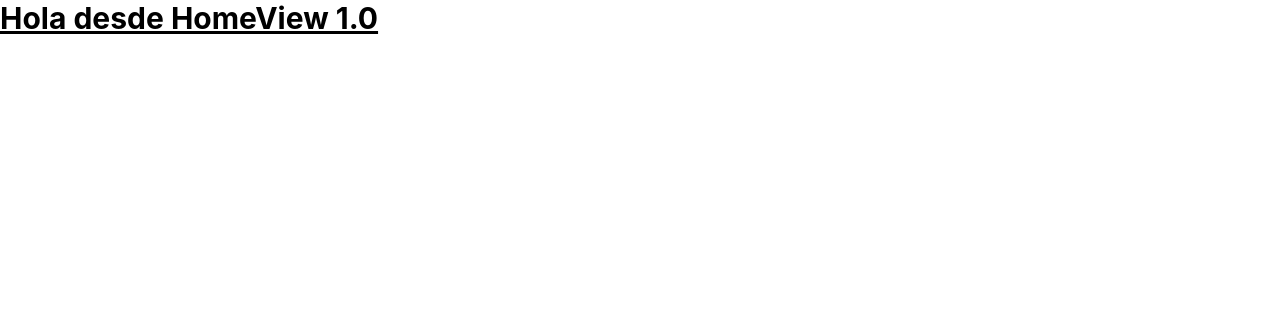
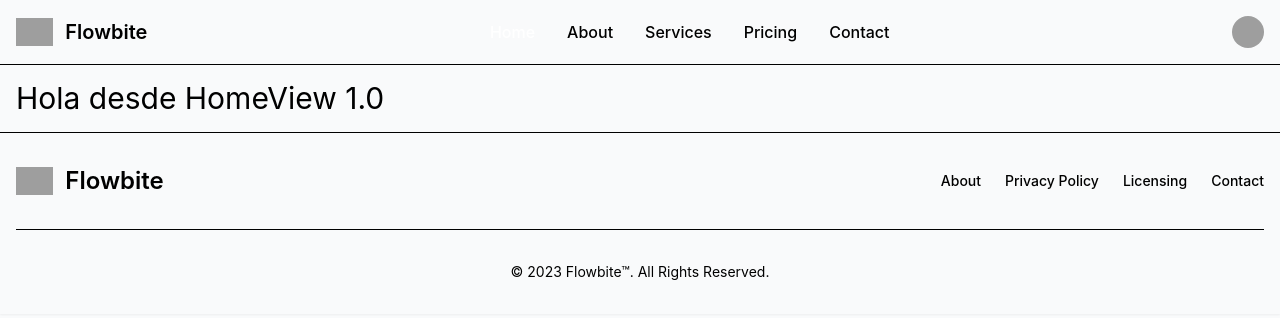
Before and after one commit to stivenfon97/vue-codersfree, a Vue app: page / in a window 1280 px wide. Shown: the top 318 px of the page. Built offline with nearby package versions, Linux system fonts and the light colour scheme; grey boxes are pictures that could not be loaded.

Commit message:
implementacion layout del home inicial

```diff
--- a/index.html
+++ b/index.html
@@ -6,7 +6,7 @@
     <meta name="viewport" content="width=device-width, initial-scale=1.0">
     <title>Vite App</title>
   </head>
-  <body>
+  <body class="bg-gray-50">
     <div id="app"></div>
     <script type="module" src="/src/main.js"></script>
   </body>
--- /dev/null
+++ b/src/layouts/public/PublicLayout.vue
@@ -0,0 +1,19 @@
+<script setup>
+   import { RouterLink, RouterView } from 'vue-router'
+import PublicNav from './components/PublicNav.vue';
+import PublicFooter from './components/PublicFooter.vue';
+</script>
+
+<template>
+
+
+   <PublicNav></PublicNav>
+
+   <div class="max-w-screen-xl mx-auto p-4 pt-20">
+      <RouterView></RouterView>
+   </div>
+
+   <PublicFooter></PublicFooter>
+
+
+</template>
--- /dev/null
+++ b/src/layouts/public/components/PublicFooter.vue
@@ -0,0 +1,28 @@
+<template>
+   <footer class="bg-neutral-primary-soft rounded-base shadow-xs border-t">
+      <div class="w-full max-w-screen-xl mx-auto p-4 md:py-8">
+         <div class="sm:flex sm:items-center sm:justify-between">
+               <a href="https://flowbite.com/" class="flex items-center mb-4 sm:mb-0 space-x-3 rtl:space-x-reverse">
+                  <img src="https://flowbite.com/docs/images/logo.svg" class="h-7" alt="Flowbite Logo" />
+                  <span class="text-heading self-center text-2xl font-semibold whitespace-nowrap">Flowbite</span>
+               </a>
+               <ul class="flex flex-wrap items-center mb-6 text-sm font-medium text-body sm:mb-0">
+                  <li>
+                     <a href="#" class="hover:underline me-4 md:me-6">About</a>
+                  </li>
+                  <li>
+                     <a href="#" class="hover:underline me-4 md:me-6">Privacy Policy</a>
+                  </li>
+                  <li>
+                     <a href="#" class="hover:underline me-4 md:me-6">Licensing</a>
+                  </li>
+                  <li>
+                     <a href="#" class="hover:underline">Contact</a>
+                  </li>
+               </ul>
+         </div>
+         <hr class="my-6 border-default sm:mx-auto lg:my-8" />
+         <span class="block text-sm text-body sm:text-center">© 2023 <a href="https://flowbite.com/" class="hover:underline">Flowbite™</a>. All Rights Reserved.</span>
+      </div>
+   </footer>
+</template>
--- /dev/null
+++ b/src/layouts/public/components/PublicNav.vue
@@ -0,0 +1,60 @@
+<template>
+   <nav class="bg-neutral-primary fixed w-full z-20 top-0 start-0 border-b border-default mb-7">
+      <div class="max-w-screen-xl flex flex-wrap items-center justify-between mx-auto p-4">
+         <a href="https://flowbite.com/" class="flex items-center space-x-3 rtl:space-x-reverse">
+               <img src="https://flowbite.com/docs/images/logo.svg" class="h-7" alt="Flowbite Logo" />
+               <span class="self-center text-xl text-heading font-semibold whitespace-nowrap">Flowbite</span>
+         </a>
+         <div class="flex items-center md:order-2 space-x-3 md:space-x-0 rtl:space-x-reverse">
+               <button type="button" class="flex text-sm bg-neutral-primary rounded-full md:me-0 focus:ring-4 focus:ring-neutral-tertiary" id="user-menu-button" aria-expanded="false" data-dropdown-toggle="user-dropdown" data-dropdown-placement="bottom">
+               <span class="sr-only">Open user menu</span>
+               <img class="w-8 h-8 rounded-full" src="https://flowbite.com/docs/images/people/profile-picture-5.jpg" alt="user photo">
+               </button>
+               <!-- Dropdown menu -->
+               <div class="z-50 hidden bg-neutral-primary-medium border border-default-medium rounded-base shadow-lg w-44" id="user-dropdown">
+               <div class="px-4 py-3 text-sm border-b border-default">
+                  <span class="block text-heading font-medium">Joseph McFall</span>
+                  <span class="block text-body truncate">name@flowbite.com</span>
+               </div>
+               <ul class="p-2 text-sm text-body font-medium" aria-labelledby="user-menu-button">
+                  <li>
+                     <a href="#" class="inline-flex items-center w-full p-2 hover:bg-neutral-tertiary-medium hover:text-heading rounded">Dashboard</a>
+                  </li>
+                  <li>
+                     <a href="#" class="inline-flex items-center w-full p-2 hover:bg-neutral-tertiary-medium hover:text-heading rounded">Settings</a>
+                  </li>
+                  <li>
+                     <a href="#" class="inline-flex items-center w-full p-2 hover:bg-neutral-tertiary-medium hover:text-heading rounded">Earnings</a>
+                  </li>
+                  <li>
+                     <a href="#" class="inline-flex items-center w-full p-2 hover:bg-neutral-tertiary-medium hover:text-heading rounded">Sign out</a>
+                  </li>
+               </ul>
+               </div>
+               <button data-collapse-toggle="navbar-user" type="button" class="inline-flex items-center p-2 w-10 h-10 justify-center text-sm text-body rounded-base md:hidden hover:bg-neutral-secondary-soft hover:text-heading focus:outline-none focus:ring-2 focus:ring-neutral-tertiary" aria-controls="navbar-user" aria-expanded="false">
+               <span class="sr-only">Open main menu</span>
+               <svg class="w-6 h-6" aria-hidden="true" xmlns="http://www.w3.org/2000/svg" width="24" height="24" fill="none" viewBox="0 0 24 24"><path stroke="currentColor" stroke-linecap="round" stroke-width="2" d="M5 7h14M5 12h14M5 17h14"/></svg>
+               </button>
+         </div>
+         <div class="items-center justify-between hidden w-full md:flex md:w-auto md:order-1" id="navbar-user">
+            <ul class="font-medium flex flex-col p-4 md:p-0 mt-4 border border-default rounded-base bg-neutral-secondary-soft md:flex-row md:space-x-8 rtl:space-x-reverse md:mt-0 md:border-0 md:bg-neutral-primary">
+               <li>
+               <a href="#" class="block py-2 px-3 text-white bg-brand rounded md:bg-transparent md:text-fg-brand md:p-0" aria-current="page">Home</a>
+               </li>
+               <li>
+               <a href="#" class="block py-2 px-3 text-heading rounded hover:bg-neutral-tertiary md:hover:bg-transparent md:border-0 md:hover:text-fg-brand md:p-0 md:dark:hover:bg-transparent">About</a>
+               </li>
+               <li>
+               <a href="#" class="block py-2 px-3 text-heading rounded hover:bg-neutral-tertiary md:hover:bg-transparent md:border-0 md:hover:text-fg-brand md:p-0 md:dark:hover:bg-transparent">Services</a>
+               </li>
+               <li>
+               <a href="#" class="block py-2 px-3 text-heading rounded hover:bg-neutral-tertiary md:hover:bg-transparent md:border-0 md:hover:text-fg-brand md:p-0 md:dark:hover:bg-transparent">Pricing</a>
+               </li>
+               <li>
+               <a href="#" class="block py-2 px-3 text-heading rounded hover:bg-neutral-tertiary md:hover:bg-transparent md:border-0 md:hover:text-fg-brand md:p-0 md:dark:hover:bg-transparent">Contact</a>
+               </li>
+            </ul>
+         </div>
+      </div>
+   </nav>
+</template>
--- a/src/modules/public/submodules/home/views/HomeView.vue
+++ b/src/modules/public/submodules/home/views/HomeView.vue
@@ -1,5 +1,5 @@
 <template>
-   <h1 class="text-3xl font-bold underline">
+   <h1 class="text-3xl">
       Hola desde HomeView 1.0
    </h1>
 </template>
--- a/src/router/index.js
+++ b/src/router/index.js
@@ -9,14 +9,17 @@ const router = createRouter({
   routes: [
     {
       path: '/',
+      component: () => import('@/layouts/public/PublicLayout.vue'),
       children:  publicRoutes,
     },
     {
       path: '/auth',
+      component: () => import('@/layouts/auth/AuthLayout.vue'),
       children: authRoutes,
     },
     {
       path: '/admin',
+      component: () => import('@/layouts/admin/AdminLayout.vue'),
       children: adminRoutes,
     }
   ],
```
Also changed, not shown: src/layouts/admin/AdminLayout.vue (added), src/layouts/auth/AuthLayout.vue (added).
